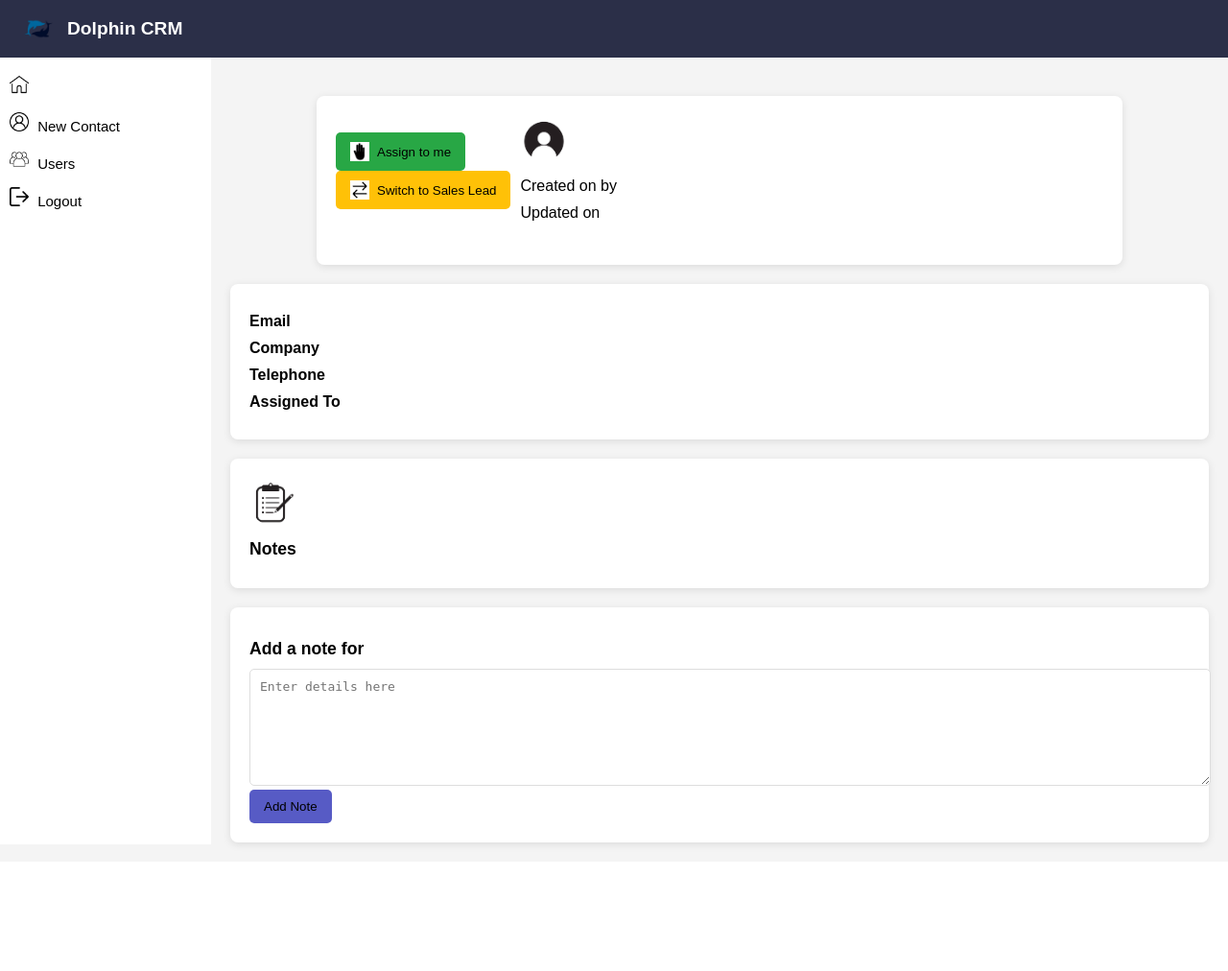
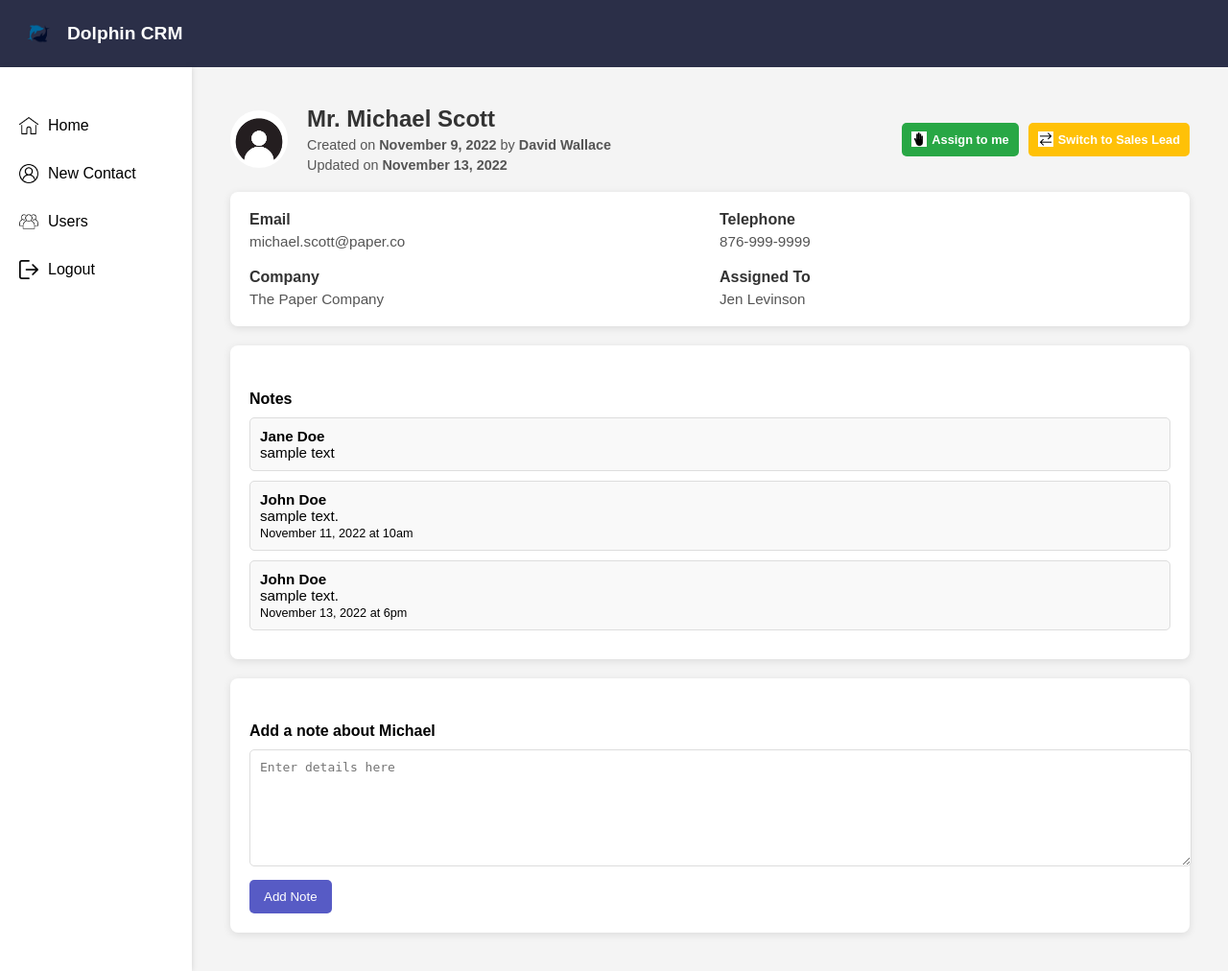
Before and after one commit to alyanaduncan50/INFO2180-Project---Dolphin-CRM, a PHP site: page /view.html in a window 1280 px wide. Shown: the whole page at 96% size. Before the commit the page ends 886 px from the top, so only its background shows below. Run offline with PHP 8.4, Linux system fonts and the light colour scheme.

Commit message:
updated view html and view css

```diff
--- a/styles/view.css
+++ b/styles/view.css
@@ -1,54 +1,14 @@
+/* General Styling */
 body {
     margin: 0;
     font-family: Arial, sans-serif;
-    display: flex;
-    flex-direction: column;
-    height: auto;
-    background-color: #f4f4f4; /* Light background color for the page */
-}
-
-#contact-modal {
-    max-width: 800px;
-    margin: 20px auto;
-    padding: 20px;
-    position: relative;
-    background-color: white;
-    border-radius: 8px;
-    box-shadow: 0px 2px 8px rgba(0, 0, 0, 0.1);
-}
-
-.contact-header {
-    display: flex;
-    justify-content: flex-start;
-    align-items: center;
-    margin-bottom: 20px;
-}
-
-.button-container {
-    display: flex;
-    gap: 20px;
-    justify-content: flex-start;
-    margin-top: 20px;
-}
-
-#info {
-    display: flex;
-    flex-direction: column;
-    text-align: left; /* Aligns text to the left */
-}
-
-#info p {
-    margin: 5px 0;
-}
-
-#info span {
-    font-weight: bold;
+    background-color: #f4f4f4;
 }
 
 .navbar {
     background-color: #2b2f48;
     color: white;
-    padding: 10px 20px;
+    padding: 15px 20px;
     display: flex;
     align-items: center;
     gap: 10px;
@@ -57,7 +17,6 @@ body {
 .navbar img {
     height: 40px;
     width: 40px;
-    object-fit: cover;
 }
 
 .navbar-title {
@@ -65,195 +24,221 @@ body {
     font-weight: bold;
 }
 
+/* Layout */
 .layout {
     display: flex;
-    flex: 1;
 }
 
+/* Sidebar */
 .sidebar {
     background-color: #ffffff;
-    color: rgb(0, 0, 0);
-    font-weight: 500;
-    font-size: 15px;
     width: 200px;
-    padding: 10px 10px;
-    height: 100vh;
-    position: relative;
+    padding: 20px 0;
+    box-shadow: 1px 0 5px rgba(0, 0, 0, 0.1);
 }
 
 .sidebar ul {
     list-style: none;
     padding: 0;
-    margin: 0;
 }
 
 .sidebar ul li {
-    padding: 8px 0;
+    padding: 15px 20px;
+    display: flex;
+    align-items: center;
     cursor: pointer;
 }
 
 .sidebar ul li img {
+    width: 20px;
     height: 20px;
-    width: 20px;
-    margin-right: 5px;
+    margin-right: 10px;
 }
 
 .sidebar ul li:hover {
-    text-decoration: underline;
+    background-color: #f2f2f2;
 }
 
+/* Main Content */
 .main-content {
     flex: 1;
-    padding: 20px;
-    background-color: #f4f4f4;
+    padding: 40px;
 }
 
+/* Contact Header */
+.contact-header {
+    display: flex;
+    justify-content: space-between;
+    align-items: center;
+    margin-bottom: 20px;
+}
 
+#info {
+    display: flex;
+    align-items: center;
+    gap: 20px;
+}
 
+#info img {
+    width: 60px;
+    height: 60px;
+    border-radius: 50%;
+    object-fit: cover;
+}
+
+#info .contact-name {
+    font-size: 1.5em; /* Larger font size */
+    font-weight: bold; /* Bold the name */
+    margin: 0; /* Remove extra margin */
+    color: #333; /* Darker color for the name */
+}
+
+#info .contact-meta {
+    font-size: 0.9em; /* Smaller font size for metadata */
+    font-weight: normal; /* Remove bold */
+    color: #555; /* Light gray color for metadata */
+    margin: 5px 0 0 0;
+}
+
+#button-container {
+    display: flex;
+    gap: 10px;
+}
+
+#button-container button {
+    display: flex;
+    align-items: center;
+    gap: 5px;
+    font-size: 0.8em; /* Reduce the font size */
+    font-weight: bold;
+    color: white;
+    border: none;
+    padding: 6px 10px; /* Reduced padding for smaller buttons */
+    border-radius: 5px;
+    cursor: pointer;
+    transition: background-color 0.3s ease;
+    height: 35px; /* Fix the height to make buttons smaller */
+    min-width: 120px; /* Ensure consistent button width */
+}
+
+#button-container button img {
+    width: 16px; /* Smaller width for images */
+    height: 16px; /* Smaller height for images */
+    object-fit: contain; /* Ensures the image fits without distortion */
+}
+
+.assign-btn {
+    background-color: #28a745;
+}
+
+.assign-btn:hover {
+    background-color: #218838;
+}
+
+.switch-btn {
+    background-color: #ffc107;
+    color: black;
+}
+
+.switch-btn:hover {
+    background-color: #e0a800;
+}
+
+#info {
+    display: flex;
+    align-items: center;
+    gap: 20px;
+}
+
+#info img {
+    width: 60px;
+    height: 60px;
+    border-radius: 50%;
+    object-fit: cover;
+}
+
+#info p {
+    margin: 5px 0;
+    font-size: 0.95em;
+}
+
+#info span {
+    font-weight: bold;
+}
+
+/* Section Styling */
 section {
     margin-top: 20px;
     padding: 20px;
-    background-color: white;
+    background: #fff;
     border-radius: 8px;
-    box-shadow: 0px 2px 8px rgba(0, 0, 0, 0.1); /* Floating effect with shadow */
-    position: relative;
-    z-index: 1;
+    box-shadow: 0px 2px 8px rgba(0, 0, 0, 0.1);
 }
 
-#notes-list {
-    margin-top: 10px;
+h5 {
+    font-size: 1em;
+    font-weight: bold;
+    margin-bottom: 10px;
 }
 
-#notes-list li {
-    padding: 8px;
-    margin-bottom: 8px;
+p {
+    margin: 5px 0;
+    font-size: 0.95em;
+}
+
+#notes-list p {
+    margin: 10px 0;
+    padding: 10px;
     background-color: #f9f9f9;
     border-radius: 5px;
     border: 1px solid #ddd;
-    font-size: 0.95em;
-}
-
-#notes-list li:hover {
-    background-color: #f2f2f2;
-}
-
-.notes{
-    display: flex;
-    align-items: center;
-    gap: 10px;
-}
-
-.note img{
-    width: 50px;
-    height: 50px;
-    object-fit: cover;
-    border-radius: 50%;
-    margin-right: 10px;
-    justify-content: left;
-}
-
-form {
-    margin-top: 10px;
 }
 
 textarea {
     width: 100%;
     height: 100px;
-    padding: 10px;
     border: 1px solid #ddd;
     border-radius: 5px;
+    padding: 10px;
     font-size: 1em;
     resize: vertical;
 }
 
-button {
-    background-color: #575bc5; /* Blue background for buttons */
-    color: black;
+.btn {
+    margin-top: 10px;
+    background-color: #575bc5;
+    color: white;
     border: none;
     padding: 10px 15px;
     border-radius: 5px;
-    margin-right: 10px;
-    display: flex;
-    align-items: center;
-    justify-content: center;
+    cursor: pointer;
 }
 
-button img {
-    width: 20px;
-    height: 20px;
-    margin-right: 8px;
+.btn:hover {
+    background-color: #454aa8;
 }
 
-
-#info img {
-    width: 50px;
-    height: 50px;
-    object-fit: cover;
-    border-radius: 50%;
-    margin-right: 10px;
+/* Contact Details Section in Grid */
+.contact-details {
+    display: grid;
+    grid-template-columns: repeat(2, 1fr); /* 2 columns with equal width */
+    gap: 20px; /* Space between grid items */
+    padding: 20px;
+    background-color: white;
+    border-radius: 8px;
+    box-shadow: 0px 2px 8px rgba(0, 0, 0, 0.1);
+    margin-top: 20px;
 }
 
-.assign-btn {
-    background-color: #28a745; /* Green background for 'Assign to me' */
+.grid-item h5 {
+    margin: 0 0 5px 0;
+    font-size: 1em;
+    font-weight: bold;
+    color: #333;
 }
 
-
-
-.switch-btn {
-    background-color: #ffc107; /* Yellow background for 'Switch to Sales Lead' */
+.grid-item p {
+    margin: 0;
+    font-size: 0.95em;
+    color: #555;
 }
-
-p {
-    margin: 10px 0;
-    font-size: 1em;
-}
-
-h5 {
-    margin: 10px 0;
-    font-size: 1.1em;
-    font-weight: bold;
-}
-
-.badge {
-    padding: 5px 10px;
-    border-radius: 5px;
-    color: white;
-    font-size: 0.8em;
-}
-
-.badge.sales-lead {
-    background-color: #f9a825;
-}
-
-.badge.support {
-    background-color: #007bff;
-}
-
-#contact-fullname {
-    font-size: 1.2em;
-    font-weight: bold;
-}
-
-#contact-created-at,
-#contact-assigned-to,
-#contact-updated-at,
-#contact-email,
-#contact-company {
-    color: black;
-}
-
-#heading-4 {
-    margin-bottom: 5px;
-    font-weight: bold;
-    font-size: 1em;
-}
-
-#contact-email {
-    color: black;
-    word-wrap: break-word;
-}
-
-#contact-company,
-#contact-assigned-to {
-    color: black;
-}
--- a/view.html
+++ b/view.html
@@ -8,78 +8,98 @@
     <script src="js/view.js"></script>
 </head>
 <body>
+    <!-- Navbar -->
     <div class="navbar">
         <img src="img/logo.png" alt="Logo">
         <span class="navbar-title">Dolphin CRM</span>
     </div>
+
+    <!-- Layout -->
     <div class="layout">
+        <!-- Sidebar -->
         <div class="sidebar">
             <ul>
                 <li>
-                    <img src="img/home_icon.png" alt="Home">
-
+                    <img src="img/home_icon.png" alt="Home"> Home
                 </li>
                 <li>
-                    <img src="img/new_contact_icon.png" alt="New Contact">
-                    New Contact
+                    <img src="img/new_contact_icon.png" alt="New Contact"> New Contact
                 </li>
                 <li>
-                    <img src="img/users_icon.png" alt="Users">
-                    Users
+                    <img src="img/users_icon.png" alt="Users"> Users
                 </li>
                 <li>
-                    <img src="img/logout_icon.png" alt="Logout">
-                    Logout
+                    <img src="img/logout_icon.png" alt="Logout"> Logout
                 </li>
             </ul>
         </div>
 
-    <div class="main-content" >
+        <!-- Main Content -->
+        <div class="main-content">
             <div id="contact-modal">
-
+                <!-- Header Section -->
                 <div class="contact-header">
-                <div id="button-container">
-                    <button id="assign-btn" class="assign-btn"> <img src="img/assign.jpeg" alt="assign button">Assign to me</button>
-                    <button id="switch-type" class="switch-btn"> <img src="img/switch.png" alt="switch button">Switch to Sales Lead</button>
-                </div>
                     <div id="info">
-                    <img src="img/profile.png" alt="client-profile">
-                    <p><span id="contact-fullname"></span></p>
-                    <p>Created on <span id="contact-created-at"></span> by <span id="contact-assigned-to"></span></p>
-                    <p>Updated on <span id="contact-updated-at"></span></p>
-                </div>
+                        <img src="img/profile.png" alt="Client Profile">
+                        <div>
+                            <p class="contact-name" id="contact-fullname">Mr. Michael Scott</p>
+                            <p class="contact-meta">
+                                Created on <span id="contact-created-at">November 9, 2022</span> by
+                                <span id="contact-created-by">David Wallace</span>
+                            </p>
+                            <p class="contact-meta">
+                                Updated on <span id="contact-updated-at">November 13, 2022</span>
+                            </p>
                         </div>
                     </div>
 
-            <section>
-                <div>
-                    <h5 id="heading-4">Email</h5>
-                    <p><span id="contact-email"></span></p>
+                    <div id="button-container">
+                        <button id="assign-btn" class="assign-btn">
+                            <img src="img/assign.jpeg" alt="Assign button">Assign to me
+                        </button>
+                        <button id="switch-type" class="switch-btn">
+                            <img src="img/switch.png" alt="Switch button">Switch to Sales Lead
+                        </button>
+                    </div>
+                </div>
 
-                    <h5 id="heading-4">Company</h5>
-                    <p><span id="contact-company"></span></p>
+                <!-- Contact Details Section -->
+                <section class="contact-details">
+                    <div class="grid-item">
+                        <h5>Email</h5>
+                        <p id="contact-email">michael.scott@paper.co</p>
+                    </div>
 
-                    <h5 id="heading-4">Telephone</h5>
-                    <p><span id="contact-telephone"></span></p>
+                    <div class="grid-item">
+                        <h5>Telephone</h5>
+                        <p id="contact-telephone">876-999-9999</p>
+                    </div>
 
-                    <h5 id="heading-4">Assigned To</h5>
-                    <p><span id="contact-assigned-to"></span></p>
+                    <div class="grid-item">
+                        <h5>Company</h5>
+                        <p id="contact-company">The Paper Company</p>
+                    </div>
+
+                    <div class="grid-item">
+                        <h5>Assigned To</h5>
+                        <p id="contact-assigned-to">Jen Levinson</p>
                     </div>
                 </section>
 
 
-
+                <!-- Notes Section -->
                 <section class="note">
-                <img src="img/note.png" alt="comment">
                     <h5 class="notes">Notes</h5>
                     <div id="notes-list">
-
+                        <p><strong>Jane Doe</strong><br>sample text</small></p>
+                        <p><strong>John Doe</strong><br>sample text.<br><small>November 11, 2022 at 10am</small></p>
+                        <p><strong>John Doe</strong><br>sample text.<br><small>November 13, 2022 at 6pm</small></p>
                     </div>
                 </section>
 
-
+                <!-- Add Note Section -->
                 <section>
-                <h5>Add a note for <span id="contact-fullname"></span></h5>
+                    <h5>Add a note about Michael</h5>
                     <form>
                         <textarea id="new-note" placeholder="Enter details here"></textarea>
                         <button type="button" id="add-note" class="btn">Add Note</button>
@@ -87,5 +107,6 @@
                 </section>
             </div>
         </div>
+    </div>
 </body>
 </html>
```
Lines whose indentation alone changed are shown as unchanged.
